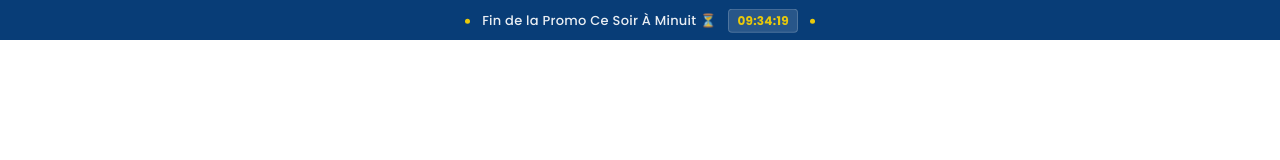
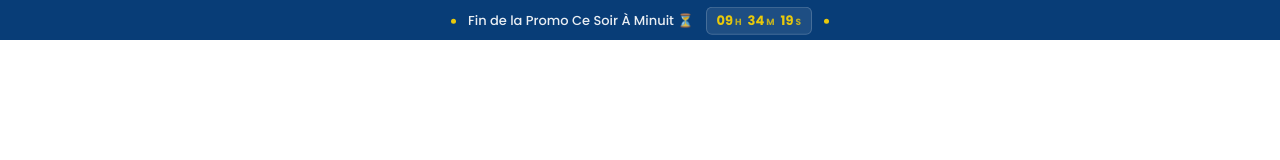
Before and after one commit to aymanikherrazen/countdownluminelle, a plain HTML site: page index.html in a window 1280 px wide. Drawn offline with Linux system fonts and the light colour scheme.

Commit message:
Update index.html

```diff
--- a/index.html
+++ b/index.html
@@ -3,7 +3,7 @@
 <head>
 <meta charset="UTF-8">
 <meta name="viewport" content="width=device-width, initial-scale=1.0">
-<title>Luminelle — Notice Bar Pro</title>
+<title>Luminelle — Notice Bar Pro v3</title>
 <link href="https://fonts.googleapis.com/css2?family=Poppins:wght@500;700&display=swap" rel="stylesheet">
 
 <style>
@@ -18,7 +18,6 @@
     justify-content: center;
     overflow: hidden;
     position: relative;
-    /* Font Poppins */
     font-family: 'Poppins', sans-serif;
   }
 
@@ -30,11 +29,9 @@
     justify-content: center;
     gap: 12px;
     font-size: 13px;
-    font-weight: 500; /* Pro weight */
+    font-weight: 500;
     color: #fff;
-    letter-spacing: 0.02em;
     opacity: 0;
-    /* Animation nqiya dyal slide-up */
     transform: translateY(10px);
     transition: all 0.6s cubic-bezier(0.4, 0, 0.2, 1);
     pointer-events: none;
@@ -48,32 +45,48 @@
     pointer-events: auto;
   }
 
+  /* Style dyal l-Timer l-jdid */
+  .nb-timer {
+    display: inline-flex;
+    align-items: center;
+    gap: 6px;
+    background: rgba(255, 255, 255, 0.1);
+    border: 1px solid rgba(255, 255, 255, 0.2);
+    border-radius: 6px;
+    padding: 3px 10px;
+    color: #FFD700;
+  }
+
+  .t-unit {
+    display: flex;
+    align-items: baseline;
+    gap: 1px;
+    font-weight: 700;
+    font-size: 13px;
+    font-variant-numeric: tabular-nums;
+  }
+
+  /* L-hrouf sghar (h, m, s) */
+  .t-label {
+    font-size: 9px;
+    text-transform: uppercase;
+    opacity: 0.8;
+    margin-left: 1px;
+  }
+
   .nb-dot {
     width: 5px;
     height: 5px;
-    background: #FFD700; /* Lon s-fer (Gold) bach t-jbed l-3in */
+    background: #FFD700;
     border-radius: 50%;
     flex-shrink: 0;
   }
 
-  .nb-timer {
-    display: inline-flex;
-    align-items: center;
-    gap: 4px;
-    background: rgba(255, 255, 255, 0.15);
-    border: 1px solid rgba(255, 255, 255, 0.2);
-    border-radius: 4px;
-    padding: 2px 8px;
-    font-size: 12px;
-    font-weight: 700;
-    color: #FFD700; /* Timer b l-Gold bach y-ban l-klyon mzyan */
-    font-variant-numeric: tabular-nums; /* Bach l-arqam may-t-za3-z3ouch */
-  }
-
   @media(max-width: 480px){
     .nb { height: 38px; }
-    .nb-msg { font-size: 10px; gap: 8px; }
-    .nb-timer { font-size: 10px; padding: 2px 6px; }
+    .nb-msg { font-size: 10px; gap: 6px; }
+    .t-unit { font-size: 11px; }
+    .t-label { font-size: 7px; }
     .nb-dot { display: none; }
   }
 </style>
@@ -84,9 +97,14 @@
   <div class="nb-msg active" id="msg1">
     <span class="nb-dot"></span>
     <span>Fin de la Promo Ce Soir À Minuit ⏳</span>
-    <span class="nb-timer" id="timer">00:00:00</span>
+    <div class="nb-timer" id="timer-container">
+      <div class="t-unit"><span id="h">00</span><span class="t-label">h</span></div>
+      <div class="t-unit"><span id="m">00</span><span class="t-label">m</span></div>
+      <div class="t-unit"><span id="s">00</span><span class="t-label">s</span></div>
+    </div>
     <span class="nb-dot"></span>
   </div>
+
   <div class="nb-msg" id="msg2">
     <span class="nb-dot"></span>
     <span>-20% sur Toute la Gamme Pendant 24h Seulement</span>
@@ -98,7 +116,9 @@
 (function(){
   var m1 = document.getElementById('msg1'),
       m2 = document.getElementById('msg2'),
-      t = document.getElementById('timer'),
+      elH = document.getElementById('h'),
+      elM = document.getElementById('m'),
+      elS = document.getElementById('s'),
       cur = 1;
 
   function pad(n) { return n < 10 ? '0' + n : n; }
@@ -108,10 +128,14 @@
     end.setHours(23, 59, 59, 999);
     var diff = end - now;
     if (diff < 0) diff = 0;
+
     var h = Math.floor(diff / 3600000),
         m = Math.floor((diff % 3600000) / 60000),
         s = Math.floor((diff % 60000) / 1000);
-    t.textContent = pad(h) + ':' + pad(m) + ':' + pad(s);
+
+    elH.textContent = pad(h);
+    elM.textContent = pad(m);
+    elS.textContent = pad(s);
   }
 
   tick();
```
